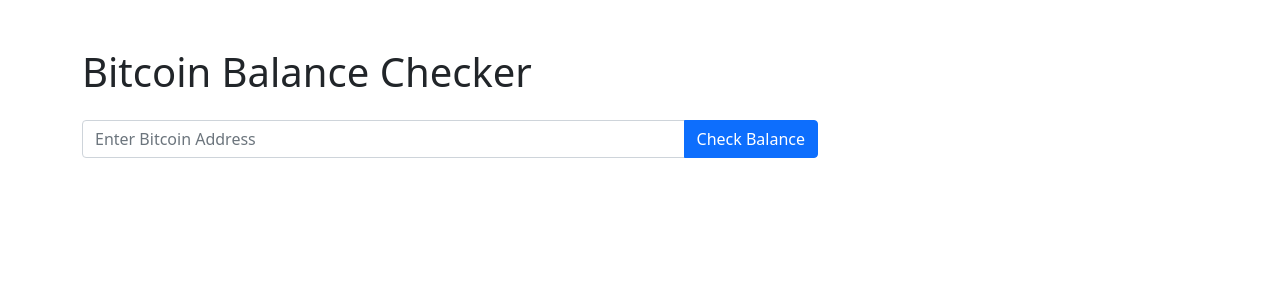
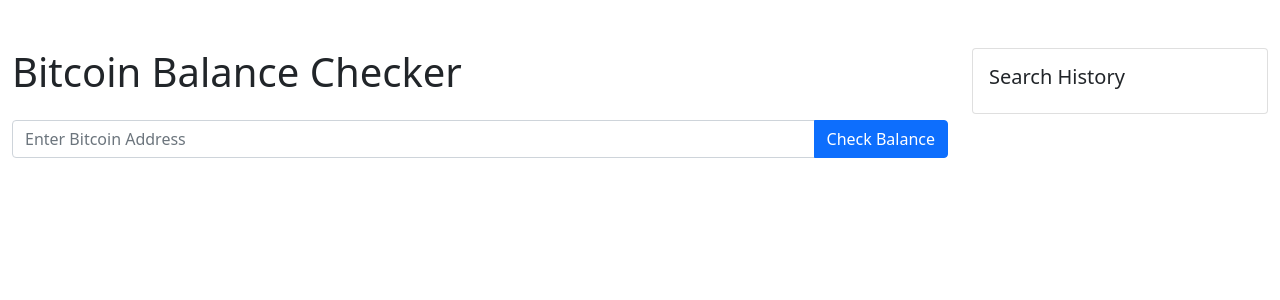
Before and after one commit to Shift-Happens/crypto-glance, a Flask app: page / in a window 1280 px wide. Shown: the top 300 px of the page. Run offline with Flask 3, Linux system fonts and the light colour scheme.

Commit message:
Search History and Recent Transactions added

```diff
--- a/main.py
+++ b/main.py
@@ -1,10 +1,26 @@
-from flask import Flask, render_template, request, jsonify, send_file
+from flask import Flask, render_template, request, jsonify, send_file, session
 import requests
 import pandas as pd
-from io import BytesIO  # Change this import
-import json
+from io import BytesIO
+from datetime import datetime
 
 app = Flask(__name__)
+app.secret_key = 'your-secret-key'  # Required for session
+
+def get_transactions(address):
+    """Get transaction history for a Bitcoin address"""
+    url = f"https://blockchain.info/rawaddr/{address}"
+    try:
+        response = requests.get(url)
+        data = response.json()
+        txs = data.get('txs', [])[:10]  # Get last 10 transactions
+        return [{
+            'hash': tx['hash'],
+            'time': datetime.fromtimestamp(tx['time']).strftime('%Y-%m-%d %H:%M'),
+            'amount': sum(out['value'] for out in tx['out']) / 100000000
+        } for tx in txs]
+    except:
+        return []
 
 def get_address_balance(address):
     """Get balance for a Bitcoin address using blockchain.info API"""
@@ -13,19 +29,35 @@
         response = requests.get(url)
         data = response.json()
         balance_satoshi = data[address]['final_balance']
-        balance_btc = balance_satoshi / 100000000  # Convert to BTC
-        return {"address": address, "balance": balance_btc}
+        balance_btc = balance_satoshi / 100000000
+        transactions = get_transactions(address)
+        return {
+            "address": address,
+            "balance": balance_btc,
+            "transactions": transactions
+        }
     except:
-        return {"address": address, "balance": 0, "error": "Failed to fetch"}
+        return {"address": address, "balance": 0, "transactions": [], "error": "Failed to fetch"}
 
 @app.route('/')
 def home():
-    return render_template('index.html')
+    if 'history' not in session:
+        session['history'] = []
+    return render_template('index.html', history=session['history'])
 
 @app.route('/check_address', methods=['POST'])
 def check_address():
     address = request.form.get('address')
     result = get_address_balance(address)
+
+    # Update history
+    if 'history' not in session:
+        session['history'] = []
+    if address not in session['history']:
+        session['history'].insert(0, address)
+        session['history'] = session['history'][:10]  # Keep last 10
+        session.modified = True
+
     return jsonify(result)
 
 @app.route('/export_csv', methods=['POST'])
@@ -33,16 +65,25 @@
     address = request.form.get('address')
     result = get_address_balance(address)
 
-    df = pd.DataFrame([result])
-    csv_buffer = BytesIO()  # Use BytesIO instead of StringIO
-    df.to_csv(csv_buffer, index=False)
-    csv_buffer.seek(0)  # Reset buffer position to start
+    # Create DataFrame with transactions
+    transactions_df = pd.DataFrame(result['transactions'])
+    balance_df = pd.DataFrame([{
+        'address': result['address'],
+        'balance': result['balance']
+    }])
+
+    # Create CSV with multiple sections
+    csv_buffer = BytesIO()
+    balance_df.to_csv(csv_buffer, index=False)
+    csv_buffer.write(b'\n\nTransactions:\n')
+    transactions_df.to_csv(csv_buffer, index=False)
+    csv_buffer.seek(0)
 
     return send_file(
         csv_buffer,
         mimetype='text/csv',
         as_attachment=True,
-        download_name='bitcoin_balance.csv'
+        download_name=f'bitcoin_balance_{address}.csv'
     )
 
 if __name__ == '__main__':
--- a/templates/index.html
+++ b/templates/index.html
@@ -4,13 +4,27 @@
     <title>Bitcoin Balance Checker</title>
     <link href="https://cdn.jsdelivr.net/npm/bootstrap@5.1.3/dist/css/bootstrap.min.css" rel="stylesheet">
     <script src="https://cdn.jsdelivr.net/npm/chart.js"></script>
+    <style>
+        .history-item {
+            cursor: pointer;
+            font-size: 0.8em;
+            padding: 5px;
+        }
+        .history-item:hover {
+            background-color: #f8f9fa;
+        }
+        .transactions-table {
+            font-size: 0.85em;
+        }
+    </style>
 </head>
 <body>
-    <div class="container mt-5">
-        <h1 class="mb-4">Bitcoin Balance Checker</h1>
+    <div class="container-fluid mt-5">
+        <div class="row">
+            <!-- Main Content -->
+            <div class="col-md-9">
+                <h1 class="mb-4">Bitcoin Balance Checker</h1>
 
-        <div class="row">
-            <div class="col-md-8">
                 <form id="addressForm" class="mb-4">
                     <div class="input-group">
                         <input type="text" class="form-control" id="addressInput"
@@ -18,22 +32,66 @@
                         <button class="btn btn-primary" type="submit">Check Balance</button>
                     </div>
                 </form>
+
+                <div id="result" class="d-none">
+                    <div class="row">
+                        <div class="col-md-6">
+                            <div class="card mb-3">
+                                <div class="card-body">
+                                    <h5 class="card-title">Balance</h5>
+                                    <p id="balanceText"></p>
+                                    <canvas id="balanceChart"></canvas>
+                                </div>
+                            </div>
+                        </div>
+                        <div class="col-md-6">
+                            <div class="card mb-3">
+                                <div class="card-body">
+                                    <h5 class="card-title">Recent Transactions</h5>
+                                    <div class="table-responsive">
+                                        <table class="table table-sm transactions-table">
+                                            <thead>
+                                                <tr>
+                                                    <th>Time</th>
+                                                    <th>Amount (BTC)</th>
+                                                    <th>Hash</th>
+                                                </tr>
+                                            </thead>
+                                            <tbody id="transactionsBody"></tbody>
+                                        </table>
+                                    </div>
+                                </div>
+                            </div>
+                        </div>
+                    </div>
+                    <button class="btn btn-success" id="exportCsv">Export to CSV</button>
+                </div>
             </div>
-        </div>
 
-        <div id="result" class="d-none">
-            <div class="card">
-                <div class="card-body">
-                    <h5 class="card-title">Results</h5>
-                    <p id="balanceText"></p>
-                    <canvas id="balanceChart"></canvas>
-                    <button class="btn btn-success mt-3" id="exportCsv">Export to CSV</button>
+            <!-- History Sidebar -->
+            <div class="col-md-3">
+                <div class="card">
+                    <div class="card-body">
+                        <h5 class="card-title">Search History</h5>
+                        <div id="historyList">
+                            {% for address in history %}
+                            <div class="history-item" onclick="checkAddress('{{address}}')">
+                                {{address}}
+                            </div>
+                            {% endfor %}
+                        </div>
+                    </div>
                 </div>
             </div>
         </div>
     </div>
 
     <script>
+        function checkAddress(address) {
+            document.getElementById('addressInput').value = address;
+            document.getElementById('addressForm').requestSubmit();
+        }
+
         document.getElementById('addressForm').onsubmit = async (e) => {
             e.preventDefault();
             const address = document.getElementById('addressInput').value;
@@ -49,7 +107,17 @@
             document.getElementById('balanceText').textContent =
                 `Balance: ${data.balance} BTC`;
 
-            // Create simple chart
+            // Update transactions table
+            const transactionsBody = document.getElementById('transactionsBody');
+            transactionsBody.innerHTML = data.transactions.map(tx => `
+                <tr>
+                    <td>${tx.time}</td>
+                    <td>${tx.amount}</td>
+                    <td><small>${tx.hash.substring(0, 8)}...</small></td>
+                </tr>
+            `).join('');
+
+            // Create chart
             new Chart(document.getElementById('balanceChart'), {
                 type: 'bar',
                 data: {
@@ -63,6 +131,16 @@
                     }]
                 }
             });
+
+            // Update history list
+            const historyList = document.getElementById('historyList');
+            if (!historyList.innerHTML.includes(address)) {
+                const div = document.createElement('div');
+                div.className = 'history-item';
+                div.onclick = () => checkAddress(address);
+                div.textContent = address;
+                historyList.insertBefore(div, historyList.firstChild);
+            }
         };
 
         document.getElementById('exportCsv').onclick = async () => {
```
